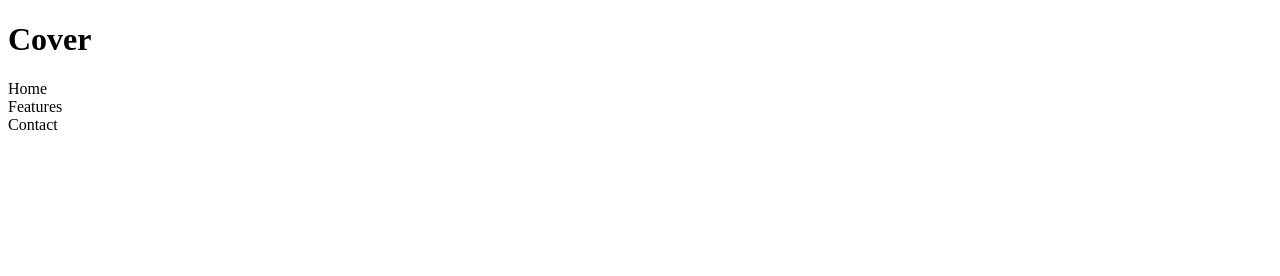
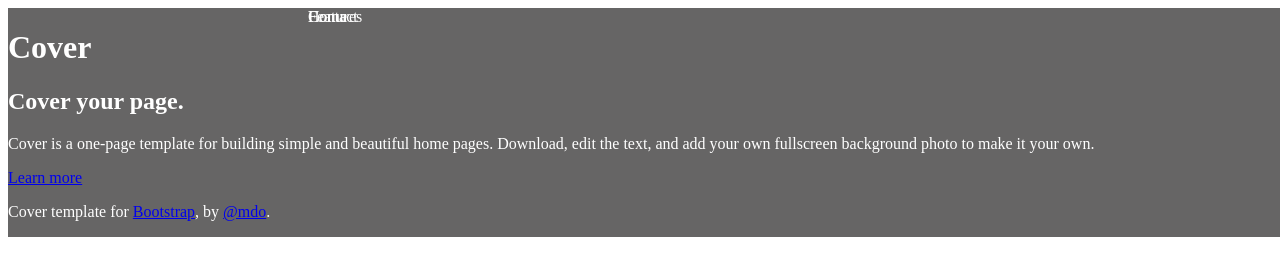
Before and after one commit to SeungBeomLim/Code, a plain HTML site: page example.html in a window 1280 px wide. Drawn offline with Linux system fonts and the light colour scheme.

Commit message:
first commit

```diff
--- a/example.html
+++ b/example.html
@@ -4,13 +4,50 @@
     <meta charset="UTF-8">
     <meta name="viewport" content="width=device-width, initial-scale=1.0">
     <title>Document</title>
+    <style>
+        .container {
+            background-color: rgb(102, 101, 101);
+            color: white;
+            width: 100%;
+            position: absolute;
+        }
+        .h_inner {
+            position: absolute;
+            top:0px;
+        }
+        .menu {
+            position: absolute;
+            top:0px;
+            left:300px;
+        }
+
+
+    </style>
 </head>
 <body>
-    <div id="top">
-        <h1>Cover</h1>
-        <nav class="menu">Home</nav>
-        <nav class="menu">Features</nav>
-        <nav class="menu">Contact</nav>
+    <div class="container">
+        <div class="header">
+            <div class="h_innner">
+                <h1>Cover</h1>
+                <nav class="menu">Home</nav>
+                <nav class="menu">Features</nav>
+                <nav class="menu">Contact</nav>
+            </div>
+        </div>
+
+        <div class="main">
+            <h2 class="cover-heading">Cover your page.</h2>
+            <p class="lead">Cover is a one-page template for building simple and beautiful home pages. Download, edit the text, and add your own fullscreen background photo to make it your own.</p>
+            <p class="lead">
+            <a href="#" class="btn btn-lg btn-secondary">Learn more</a>
+            </p>
+        </div>
+
+        <div class="mastfoot mt-auto">
+            <div class="inner">
+                <p>Cover template for <a href="#">Bootstrap</a>, by <a href="#">@mdo</a>.</p>
+            </div>
+        </div>
     </div>
 </body>
 </html>
```
Also changed, not shown: style1.html (+1 -1 lines), style2.html (+1 -1 lines).
